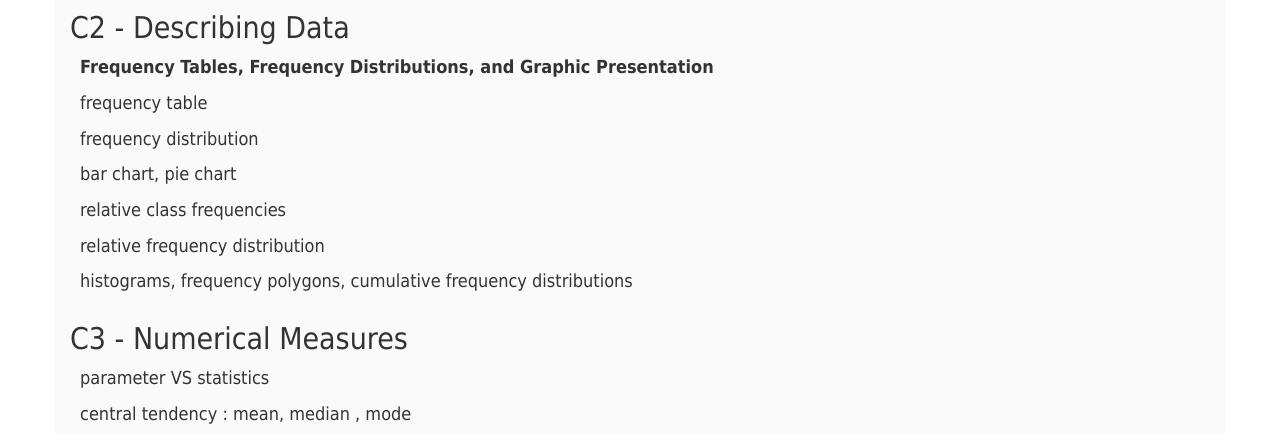
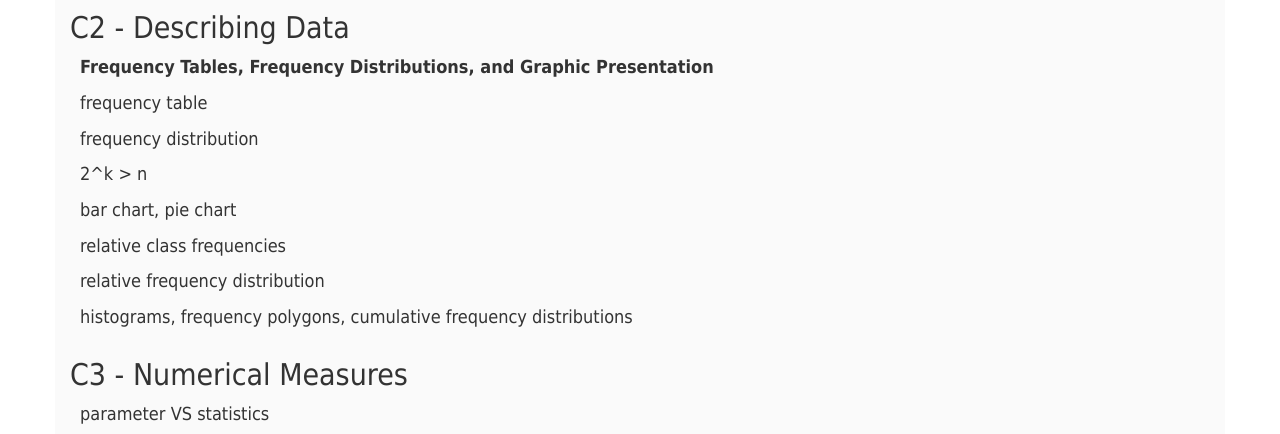
Before and after one commit to sorasorata/statistics, a plain HTML site: page index.html in a window 1280 px wide. Shown: the part 1437-1871 px from the top of the page. Drawn offline with nearby package versions, Linux system fonts and the light colour scheme.

Commit message:
Update index.html

```diff
--- a/index.html
+++ b/index.html
@@ -43,6 +43,7 @@
 	<p><b>Frequency Tables, Frequency Distributions, and Graphic Presentation</b></p>
 	<p>frequency table</p>
 	<p>frequency distribution</p>
+	<p>2^k > n</p>
 	<p>bar chart, pie chart</p>
 	<p>relative class frequencies</p>
 	<p>relative frequency distribution</p>
```
